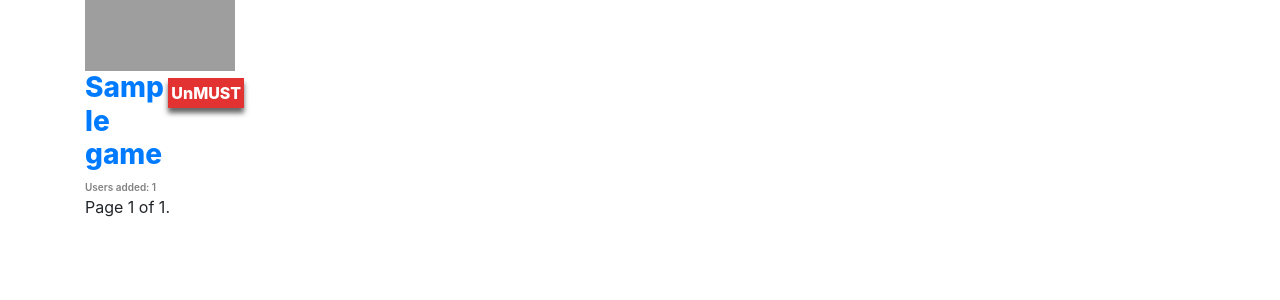
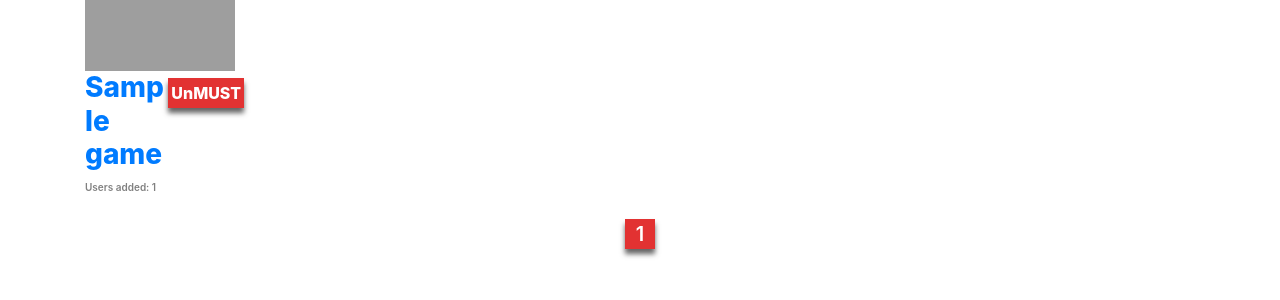
Before and after one commit to kirylzhautouski/GamesCatalog, a Django app: page /favs/ in a window 1280 px wide. Shown: the part 251-551 px from the top of the page. Run offline with Django 3.2, Linux system fonts and the light colour scheme; a user stored in the database is signed in; tables that the repository leaves empty hold one stand-in row (values such as "Sample post"); parts of the project's set-up code (start-up, migrations or seed data) failed here and were passed over; some libraries are stand-ins or nearby versions; grey boxes are pictures that could not be loaded.

Commit message:
Implement pagination for home and favs pages

```diff
--- a/gamemuster/gamecatalog/templates/gamecatalog/favs.html
+++ b/gamemuster/gamecatalog/templates/gamecatalog/favs.html
@@ -43,33 +43,14 @@
             {% endfor %}
         </div>
 
-        {% comment %} <div class="pages">
-
-            {% for i in '123'|make_list %}
-
-                <a class="page-button {% if current_page == forloop.counter %} current {% endif %}"
-                        href="{% url 'gamecatalog:favs' %}?page={{ forloop.counter }}">
-                    {{ forloop.counter }}
-                </a>
-
-            {% endfor %}
-        </div> {% endcomment %}
-
-        {% comment %} TODO: complete pagination {% endcomment %}
-        <div class="pagination">
+        <div class="pages">
             <span class="step-links">
-                {% if page_obj.has_previous %}
-                    <a href="?page=1">&laquo; 1</a>
-                    <a href="?page={{ page_obj.previous_page_number }}">previous</a>
-                {% endif %}
-
-                <span class="current">
-                    Page {{ page_obj.number }} of {{ page_obj.paginator.num_pages }}.
-                </span>
-
-                {% if page_obj.has_next %}
-                    <a href="?page={{ page_obj.next_page_number }}">{{ page_obj.next_page_number }}</a>
-                {% endif %}
+                {% for page in page_obj.paginator.page_range %}
+                    <a class="page-button{% if request.GET|get_page == page %} current{% endif %}"
+                        href="?page={{page}}">
+                        {{page}}
+                    </a>
+                {% endfor %}
             </span>
         </div>
     </div>
--- a/gamemuster/gamecatalog/templatetags/game_tags.py
+++ b/gamemuster/gamecatalog/templatetags/game_tags.py
@@ -16,3 +16,8 @@ def is_favourite(game, user):
 @register.filter
 def fav_count(game):
     return Favourite.objects.filter(game=game).count()
+
+
+@register.filter
+def get_page(d):
+    return int(d.get("page", "1"))
--- a/gamemuster/gamecatalog/views.py
+++ b/gamemuster/gamecatalog/views.py
@@ -34,7 +34,7 @@ class IndexView(generic.ListView):
     template_name = 'gamecatalog/home.html'
     context_object_name = 'games'
     model = Game
-    paginate_by = 6  # TODO: make pagination
+    paginate_by = 6
 
     def __handle_get_filter_params(self, possible_params, qs):
         checked_ids = list()
@@ -47,11 +47,16 @@ class IndexView(generic.ListView):
 
     def get_queryset(self):
 
-        self.qs = {
-            'search': self.request.GET.get('search', ''),
-            'rating_from': int(self.request.GET.get('rating_from', 0)),
-            'rating_to': int(self.request.GET.get('rating_to', 10)),
-        }
+        self.qs = dict()
+
+        if self.request.GET.get('search'):
+            self.qs['search'] = self.request.GET.get('search')
+
+        if self.request.GET.get('rating_from'):
+            self.qs['rating_from'] = int(self.request.GET.get('rating_from'))
+
+        if self.request.GET.get('rating_to'):
+            self.qs['rating_to'] = int(self.request.GET.get('rating_to'))
 
         self.platforms = Platform.objects.all()[:20]
         self.checked_platforms_ids = self.__handle_get_filter_params(self.platforms, self.qs)
@@ -73,8 +78,8 @@ class IndexView(generic.ListView):
         if self.checked_genres_ids:
             conditions.append(Q(genres__in=self.checked_genres_ids))
 
-        return Game.objects.filter(functools.reduce(operator.and_, conditions)).distinct() if conditions \
-            else Game.objects.all()
+        return Game.objects.filter(functools.reduce(operator.and_, conditions)).order_by('id').distinct() \
+            if conditions else Game.objects.order_by('id').all()
 
     def get_context_data(self, **kwargs):
         context = super(IndexView, self).get_context_data(**kwargs)
@@ -168,10 +173,10 @@ class FavouritesView(mixins.LoginRequiredMixin, generic.ListView):
     template_name = 'gamecatalog/favs.html'
     context_object_name = 'favourites'
     model = Favourite
-    paginate_by = 1  # TODO: 12
+    paginate_by = 12
 
     def get_queryset(self):
-        return Favourite.not_deleted_objects.filter(user=self.request.user)
+        return Favourite.not_deleted_objects.filter(user=self.request.user).order_by('id')
 
 
 class DeleteRestoreFavsView(generic.View):
```
Also changed, not shown: gamemuster/gamecatalog/templates/gamecatalog/home.html (+9 -9 lines).
